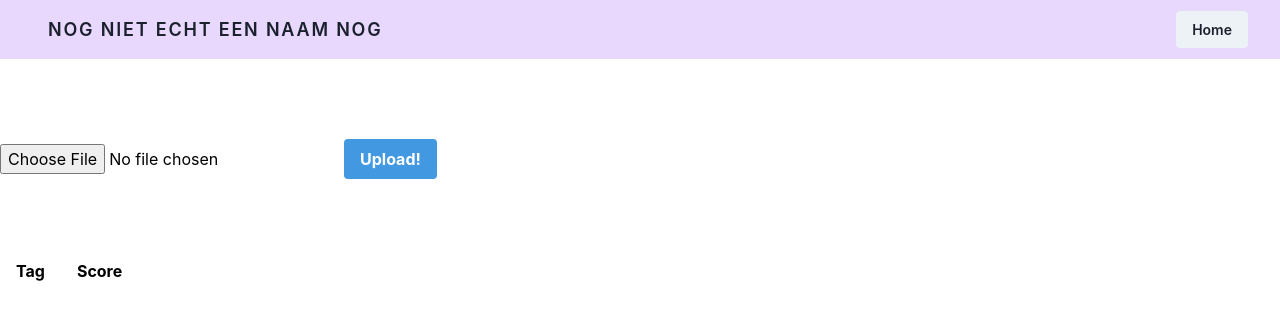
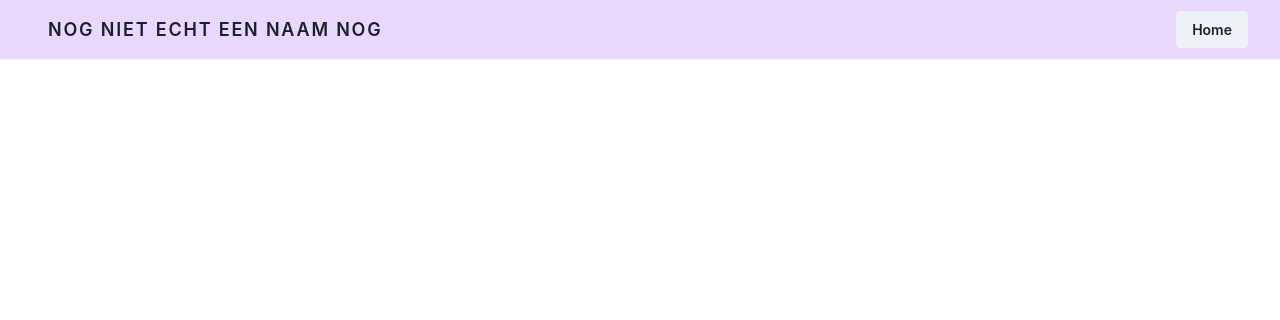
Before and after one commit to junction2020/app, a React (Create React App) app: page / in a window 1280 px wide. Shown: the top 320 px of the page. Built offline with nearby package versions, Linux system fonts and the light colour scheme.

Commit message:
Reset frontend

```diff
--- a/src/App.js
+++ b/src/App.js
@@ -1,6 +1,5 @@
 import { Component } from 'react';
 import './assets/main.css'
-import Image from "./Image";
 import Header from "./Header";
 
 class App extends Component {
@@ -9,7 +8,7 @@ class App extends Component {
     <div>
       <Header />
       <div className="mt-20 container mx-auto">
-        <Image />
+
       </div>
     </div>
   )};
--- a/src/Image.js
+++ /dev/null
@@ -1,130 +0,0 @@
-import React,{Component} from 'react';
-import axios from "axios";
-
-class Image extends Component {
-
-    state = {
-
-      // Initially, no file is selected
-      selectedFile: null,
-      status: null,
-      btnDisabled: true,
-      tags: [],
-      img: ""
-    };
-
-    // On file select (from the pop up)
-    onFileChange = event => {
-
-      // Update the state
-      this.setState({ selectedFile: event.target.files[0] });
-      this.setState({btnDisabled: false});
-    };
-
-    // On file upload (click the upload button)
-    onFileUpload = () => {
-
-      // Create an object of formData
-      const formData = new FormData();
-
-      // Update the formData object
-      formData.append(
-        "photo",
-        this.state.selectedFile,
-        this.state.selectedFile.name
-      );
-
-      // Details of the uploaded file
-      console.log(this.state.selectedFile);
-
-      // Request made to the backend api
-      // Send formData object
-      //TODO
-      let post = axios.post("http://127.0.0.1:5000/upload", formData);
-      post.then(res =>{
-        if(res.status === 200){
-          this.setState({
-            status: "Uploaded successful!",
-            tags: res.data.tags,
-          });
-          this.setState({img: URL.createObjectURL(this.state.selectedFile) });
-        } else {
-          this.setState({
-            status: "Upload failed!"
-          });
-        }
-
-      })
-
-
-      console.log(this.state.status)
-    };
-
-    // File content to be displayed after
-    // file upload is complete
-    fileData = () => {
-
-      if (this.state.selectedFile) {
-
-        return (
-          <div>
-            <h2>File Details:</h2>
-            <p>File Name: {this.state.selectedFile.name}</p>
-            <p>File Type: {this.state.selectedFile.type}</p>
-
-          </div>
-        );
-      } else {
-        return (
-          <div>
-            <br />
-          </div>
-        );
-      }
-    };
-
-    render() {
-
-      return (
-        <div>
-          <input type="file" onChange={this.onFileChange} />
-          <button className="bg-blue-500 hover:bg-blue-700 text-white font-bold py-2 px-4 rounded"
-          disabled={this.state.btnDisabled} onClick={this.onFileUpload}>
-            Upload!
-          </button>
-          {this.fileData()}
-          <div className="mt-12 text-lg">
-            {this.state.status}
-          </div>
-          <div class="flex mb-4">
-            <div class="w-1/2">
-              {this.state.tags && (
-                <table class="table-auto">
-                  <thead>
-                    <tr>
-                      <th class="px-4 py-2">Tag</th>
-                      <th class="px-4 py-2">Score</th>
-                    </tr>
-                  </thead>
-                  <tbody>
-                    {this.state.tags.map((tag, i) => (
-                      <tr key={i}>
-                        <td class="border px-4 py-2">{tag[0]}</td>
-                        <td class="border px-4 py-2">{tag[1]}</td>
-                      </tr>
-                    ))}
-
-                  </tbody>
-                </table>
-              )}
-              </div>
-              <div class="w-1/2">
-                {this.state.img && <img src={this.state.img}/>}
-              </div>
-          </div>
-        </div>
-      );
-    }
-  }
-
-  export default Image;
```
Also changed, not shown: src/reportWebVitals.js (deleted, +0 -13 lines), src/setupTests.js (deleted, +0 -5 lines), 1 other file (tests, documents, lock files or other folders).
